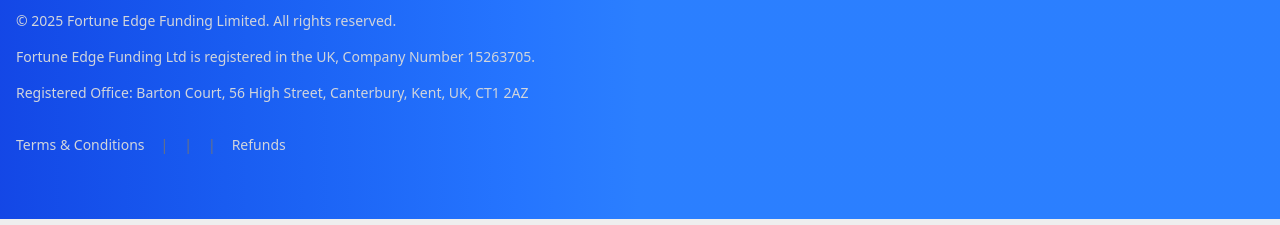
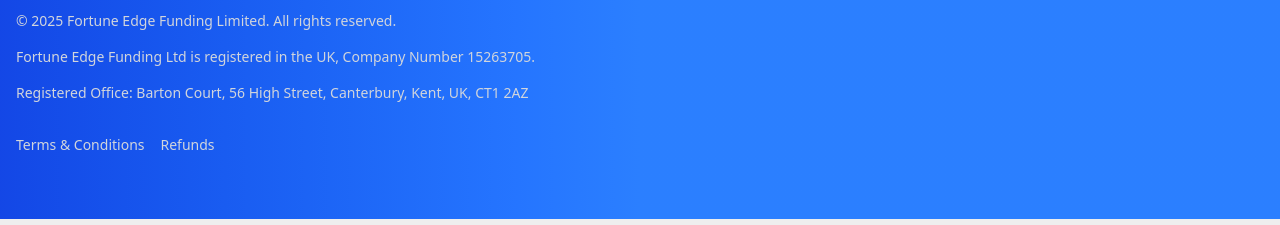
Before and after one commit to dabiegorden/funded_trader_firm, a Next.js app: page /affiliate in a window 1280 px wide. Shown: the part 3360-3585 px from the top of the page. Built offline with nearby package versions, Linux system fonts and the light colour scheme.

Commit message:
Update Footer.jsx

```diff
--- a/components/Footer.jsx
+++ b/components/Footer.jsx
@@ -125,9 +125,6 @@
             <Link href="/faq" className="hover:text-blue-500 transition-colors">
               Terms & Conditions
             </Link>
-            <span className="text-gray-500">|</span>
-            <span className="text-gray-500">|</span>
-            <span className="text-gray-500">|</span>
             <Link href="/refunds" className="hover:text-blue-500 transition-colors">
               Refunds
             </Link>
```
